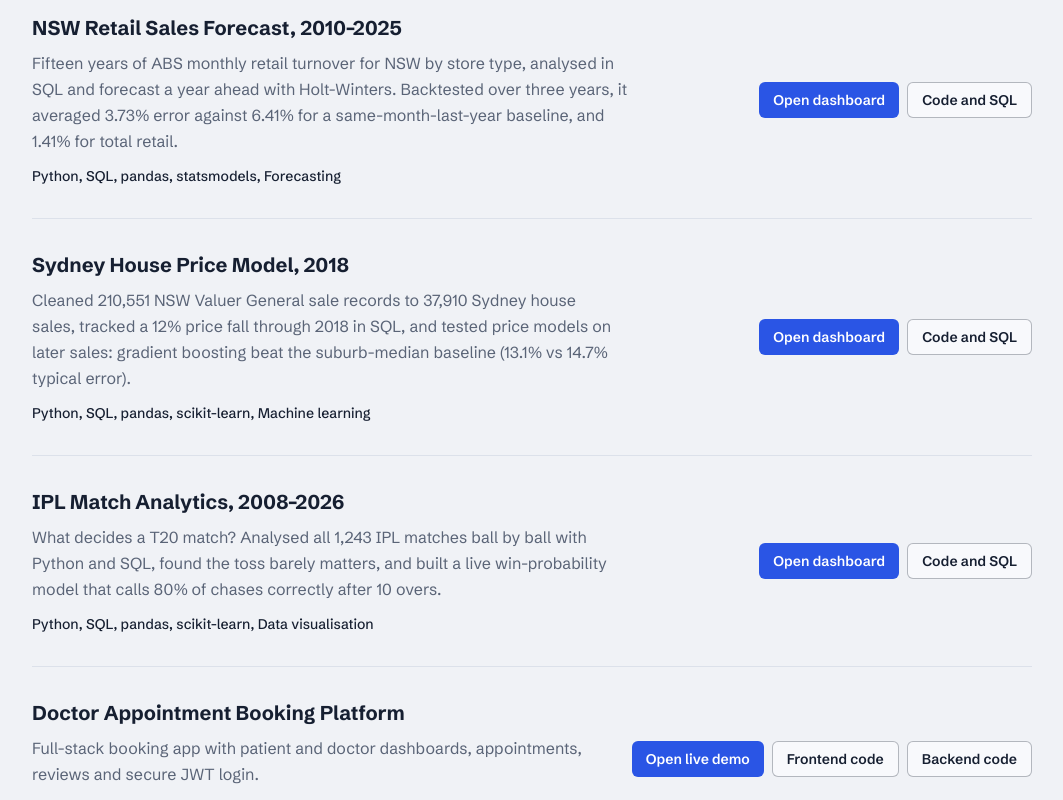
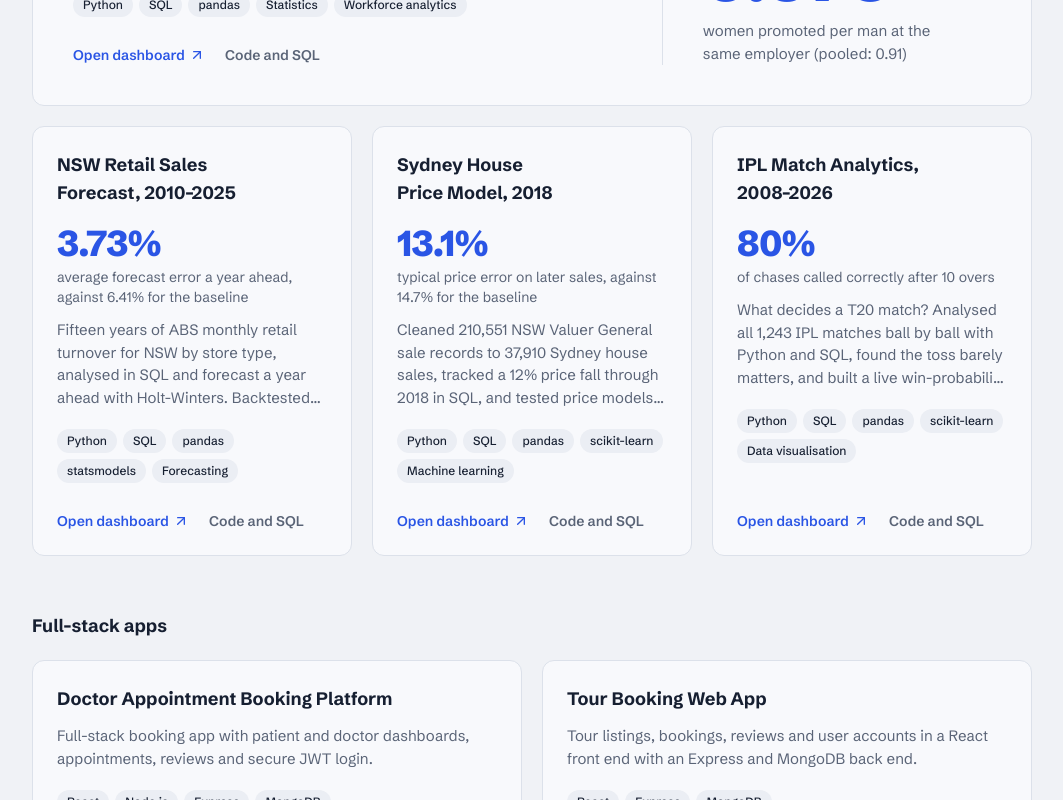
Before and after one commit to xeetriaman/aman-portfolio, a Next.js app: page / in a window 1280 px wide. Shown: the part 1080-1880 px from the top of the page, without its empty margins (108-1171 px from the left). Built offline with nearby package versions, Linux system fonts and the light colour scheme.

Commit message:
Project cards with headline results on the home page

```diff
--- a/app/page.tsx
+++ b/app/page.tsx
@@ -3,6 +3,10 @@ import { SiteHeader } from "@/components/site-header";
 import BlurText from "@/components/motion/BlurText";
 import { Button } from "@/components/ui/button";
 import { certifications, education, experience, profile, projects, skills } from "@/data/profile";
+import { ProjectCard } from "@/components/project-card";
+
+const dataProjects = projects.filter((p) => p.result);
+const apps = projects.filter((p) => !p.result);
 
 function SectionHeading({ id, children }: { id: string; children: React.ReactNode }) {
   return (
@@ -52,35 +56,20 @@ export default function Home() {
             <p className="mt-3 max-w-[60ch] text-muted-foreground">
               Data analysis with live dashboards, and full-stack apps you can try for yourself.
             </p>
-            <ul className="mt-10 divide-y border-y">
-              {projects.map((p) => (
-                <li key={p.title} className="grid gap-5 py-8 md:grid-cols-[1fr_auto] md:items-center md:gap-10">
-                  <div>
-                    <h3 className="flex flex-wrap items-center gap-3 text-xl font-bold">
-                      {p.title}
-                      {p.status === "in-progress" && (
-                        <span className="rounded-full border border-marigold px-2.5 py-0.5 text-xs font-semibold">
-                          In progress
-                        </span>
-                      )}
-                    </h3>
-                    <p className="mt-2 max-w-[62ch] leading-relaxed text-muted-foreground">{p.summary}</p>
-                    <p className="mt-3 text-sm font-medium">{p.stack.join(", ")}</p>
-                  </div>
-                  {p.links && (
-                    <div className="flex flex-wrap gap-2 md:justify-end">
-                      {p.links.map((l, i) => (
-                        <Button key={l.href} asChild size="sm" variant={i === 0 ? "default" : "outline"}>
-                          <a href={l.href} {...(l.href.startsWith("/") ? {} : { target: "_blank", rel: "noreferrer" })}>
-                            {l.label === "Live demo" ? "Open live demo" : l.label}
-                          </a>
-                        </Button>
-                      ))}
-                    </div>
-                  )}
-                </li>
+            {/* Newest data project leads; other data projects in a grid; apps last. */}
+            <div className="mt-10 grid gap-5 md:grid-cols-6">
+              {dataProjects.map((p, i) => (
+                <div key={p.title} className={i === 0 ? "md:col-span-6" : "md:col-span-3 lg:col-span-2"}>
+                  <ProjectCard project={p} featured={i === 0} />
+                </div>
               ))}
-            </ul>
+            </div>
+            <h3 className="mt-14 text-lg font-bold">Full-stack apps</h3>
+            <div className="mt-5 grid gap-5 md:grid-cols-2">
+              {apps.map((p) => (
+                <ProjectCard key={p.title} project={p} />
+              ))}
+            </div>
           </div>
         </section>
 
--- /dev/null
+++ b/components/project-card.tsx
@@ -0,0 +1,83 @@
+import { ArrowUpRight } from "lucide-react";
+import type { Project } from "@/data/profile";
+import { cn } from "@/lib/utils";
+
+const isExternal = (href: string) => !href.startsWith("/");
+const linkProps = (href: string) => (isExternal(href) ? { target: "_blank", rel: "noreferrer" } : {});
+
+// One project as a card. The whole card opens its first link; the other links sit above that hit area.
+export function ProjectCard({ project, featured = false }: { project: Project; featured?: boolean }) {
+  const [primary, ...secondary] = project.links ?? [];
+
+  return (
+    <article
+      className={cn(
+        "group relative flex h-full flex-col rounded-xl border bg-background p-6 transition duration-300 ease-out",
+        "hover:-translate-y-1 hover:border-primary/40 hover:shadow-[0_18px_40px_-18px_hsl(var(--foreground)/0.25)]",
+        "focus-within:border-primary/40 motion-reduce:transition-none motion-reduce:hover:translate-y-0",
+        featured && "md:grid md:grid-cols-[1fr_minmax(220px,0.6fr)] md:gap-10 md:p-10"
+      )}
+    >
+      <div className="flex flex-1 flex-col">
+        <h3 className={cn("font-bold leading-snug text-balance", featured ? "text-2xl sm:text-3xl" : "text-lg")}>
+          {primary ? (
+            <a href={primary.href} {...linkProps(primary.href)} className="outline-none after:absolute after:inset-0 after:rounded-xl focus-visible:underline">
+              {project.title}
+            </a>
+          ) : (
+            project.title
+          )}
+        </h3>
+
+        {project.result && (
+          <div className={cn(featured && "md:hidden")}>
+            <Result result={project.result} />
+          </div>
+        )}
+
+        <p className={cn("mt-3 leading-relaxed text-muted-foreground", featured ? "max-w-[62ch]" : "line-clamp-4 text-[15px]")}>
+          {project.summary}
+        </p>
+
+        <ul className="mb-6 mt-5 flex flex-wrap gap-1.5">
+          {project.stack.map((s) => (
+            <li key={s} className="rounded-full bg-secondary px-2.5 py-1 text-xs font-medium">
+              {s}
+            </li>
+          ))}
+        </ul>
+
+        <div className="relative z-10 mt-auto flex flex-wrap items-center gap-x-5 gap-y-2 pt-1 text-sm font-semibold">
+          {primary && (
+            <a href={primary.href} {...linkProps(primary.href)} className="inline-flex items-center gap-1 text-primary">
+              {primary.label === "Live demo" ? "Open live demo" : primary.label}
+              <ArrowUpRight className="size-4 transition-transform duration-300 group-hover:-translate-y-0.5 group-hover:translate-x-0.5 motion-reduce:transition-none" />
+            </a>
+          )}
+          {secondary.map((l) => (
+            <a key={l.href} href={l.href} {...linkProps(l.href)} className="text-muted-foreground underline-offset-4 hover:text-foreground hover:underline">
+              {l.label}
+            </a>
+          ))}
+        </div>
+      </div>
+
+      {project.result && featured && (
+        <div className="hidden flex-col justify-end border-l pl-10 md:flex">
+          <Result result={project.result} large />
+        </div>
+      )}
+    </article>
+  );
+}
+
+function Result({ result, large = false }: { result: NonNullable<Project["result"]>; large?: boolean }) {
+  return (
+    <p className={cn("flex flex-col", large ? "gap-2" : "mt-4 gap-1")}>
+      <span className={cn("font-extrabold tabular-nums tracking-tight text-primary", large ? "text-6xl sm:text-7xl" : "text-4xl")}>
+        {result.value}
+      </span>
+      <span className={cn("text-muted-foreground", large ? "max-w-[26ch] text-[15px]" : "text-sm")}>{result.label}</span>
+    </p>
+  );
+}
--- a/data/profile.ts
+++ b/data/profile.ts
@@ -58,6 +58,8 @@ export type Project = {
   summary: string;
   stack: string[];
   status?: "in-progress";
+  /** Headline number for data projects, copied from the project's outputs. */
+  result?: { value: string; label: string };
   links?: { label: string; href: string }[];
 };
 
@@ -65,6 +67,7 @@ export type Project = {
 export const projects: Project[] = [
   {
     title: "Women's Promotion Gap in Australian Workplaces, 2024–25",
+    result: { value: "0.975", label: "women promoted per man at the same employer (pooled: 0.91)" },
     summary:
       "WGEA data for 8,115 employers and 5.24 million staff, analysed in SQL and Python. Pooled, women were promoted into management at 0.91 times the rate of men, but against men at the same employer the ratio is 0.975, so most of the gap comes from where women work; finance still shows a clear same-employer gap (0.79).",
     stack: ["Python", "SQL", "pandas", "Statistics", "Workforce analytics"],
@@ -75,6 +78,7 @@ export const projects: Project[] = [
   },
   {
     title: "NSW Retail Sales Forecast, 2010–2025",
+    result: { value: "3.73%", label: "average forecast error a year ahead, against 6.41% for the baseline" },
     summary:
       "Fifteen years of ABS monthly retail turnover for NSW by store type, analysed in SQL and forecast a year ahead with Holt-Winters. Backtested over three years, it averaged 3.73% error against 6.41% for a same-month-last-year baseline, and 1.41% for total retail.",
     stack: ["Python", "SQL", "pandas", "statsmodels", "Forecasting"],
@@ -85,6 +89,7 @@ export const projects: Project[] = [
   },
   {
     title: "Sydney House Price Model, 2018",
+    result: { value: "13.1%", label: "typical price error on later sales, against 14.7% for the baseline" },
     summary:
       "Cleaned 210,551 NSW Valuer General sale records to 37,910 Sydney house sales, tracked a 12% price fall through 2018 in SQL, and tested price models on later sales: gradient boosting beat the suburb-median baseline (13.1% vs 14.7% typical error).",
     stack: ["Python", "SQL", "pandas", "scikit-learn", "Machine learning"],
@@ -95,6 +100,7 @@ export const projects: Project[] = [
   },
   {
     title: "IPL Match Analytics, 2008–2026",
+    result: { value: "80%", label: "of chases called correctly after 10 overs" },
     summary:
       "What decides a T20 match? Analysed all 1,243 IPL matches ball by ball with Python and SQL, found the toss barely matters, and built a live win-probability model that calls 80% of chases correctly after 10 overs.",
     stack: ["Python", "SQL", "pandas", "scikit-learn", "Data visualisation"],
```
Also changed, not shown: 1 other file (tests, documents, lock files or other folders).
